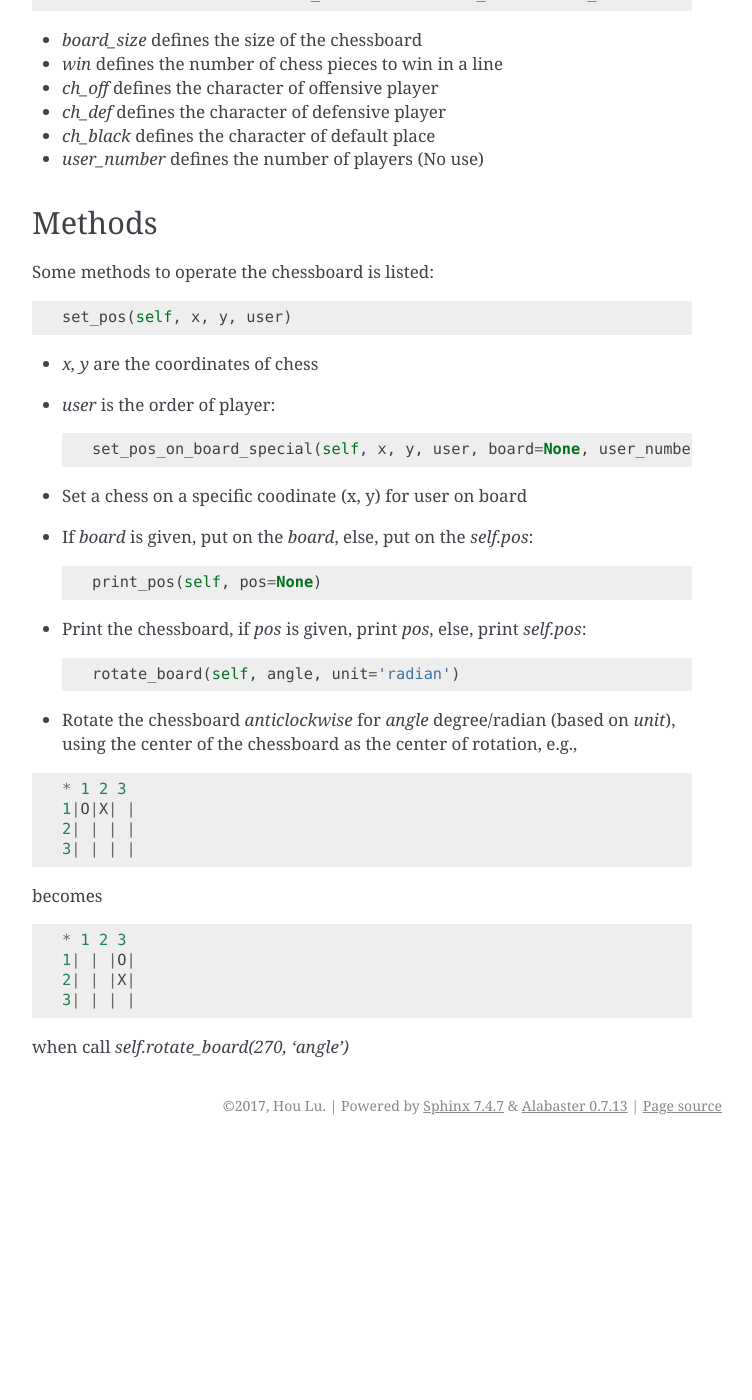
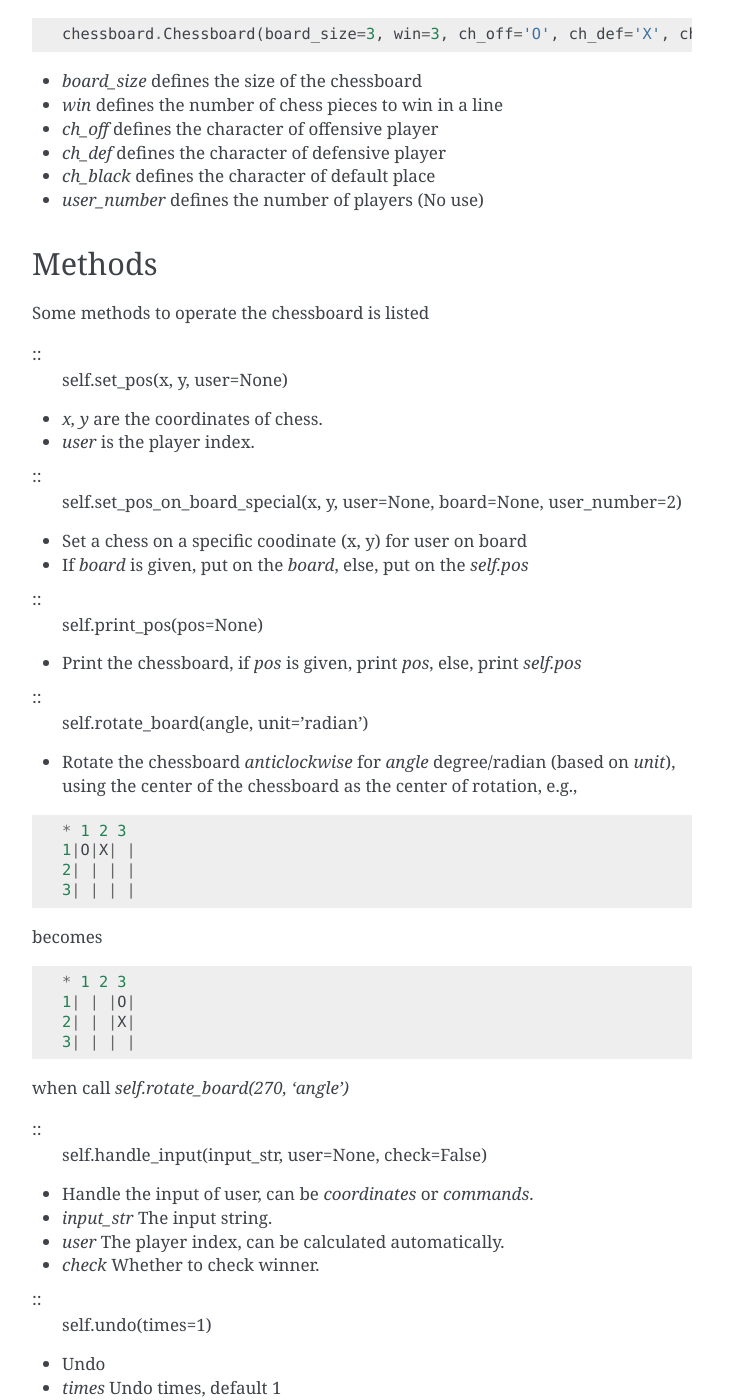
Before and after one commit to houluy/chessboard, a Sphinx documentation site: the page built from docs/source/index.rst, in a window 1280 px wide and 1400 px high, scrolled down 870 px. Shown: the whole window, without its empty margins (388-1140 px from the left). Built offline with Sphinx 7.4.7, drawn with Linux system fonts in a browser that asks for light colours; before the commit the page ends 2015 px from its top, so only the background shows below that; some of the changed text lies outside the part shown.

Commit message:
fix docs

```diff
--- a/docs/source/index.rst
+++ b/docs/source/index.rst
@@ -11,6 +11,8 @@ The `chessboardCLI` package is available on `pypi`::
     pip install chessboardCLI
 
 Remember, the module name is `chessboard` and the package name is `chessboardCLI`.
+
+Current Version: 1.0.9
 
 Chessboard
 **********
@@ -48,23 +50,27 @@ The Chessboard class::
 Methods
 *******
 
-Some methods to operate the chessboard is listed::
+Some methods to operate the chessboard is listed
 
-    set_pos(self, x, y, user)
+::
+    self.set_pos(x, y, user=None)
 
-* `x, y` are the coordinates of chess
-* `user` is the order of player::
+* `x, y` are the coordinates of chess.
+* `user` is the player index.
 
-    set_pos_on_board_special(self, x, y, user, board=None, user_number=2)
+::
+    self.set_pos_on_board_special(x, y, user=None, board=None, user_number=2)
 
 * Set a chess on a specific coodinate (x, y) for user on board
-* If `board` is given, put on the `board`, else, put on the `self.pos`::
+* If `board` is given, put on the `board`, else, put on the `self.pos`
 
-    print_pos(self, pos=None)
+::
+    self.print_pos(pos=None)
 
-* Print the chessboard, if `pos` is given, print `pos`, else, print `self.pos`::
+* Print the chessboard, if `pos` is given, print `pos`, else, print `self.pos`
 
-    rotate_board(self, angle, unit='radian')
+::
+    self.rotate_board(angle, unit='radian')
 
 * Rotate the chessboard *anticlockwise* for `angle` degree/radian (based on `unit`), using the center of the chessboard as the center of rotation, e.g.,
 
@@ -85,3 +91,17 @@ becomes
   3| | | |
 
 when call `self.rotate_board(270, 'angle')`
+
+::
+    self.handle_input(input_str, user=None, check=False)
+
+* Handle the input of user, can be *coordinates* or *commands*.
+* `input_str` The input string.
+* `user` The player index, can be calculated automatically.
+* `check` Whether to check winner.
+
+::
+    self.undo(times=1)
+
+* Undo
+* `times` Undo times, default 1
```
Also changed, not shown: other parts of docs/source/index.rst (+2 -2 lines), CHANGELOG.md (+2 -2 lines), README.md (+1 -1 lines), 6 other files.
